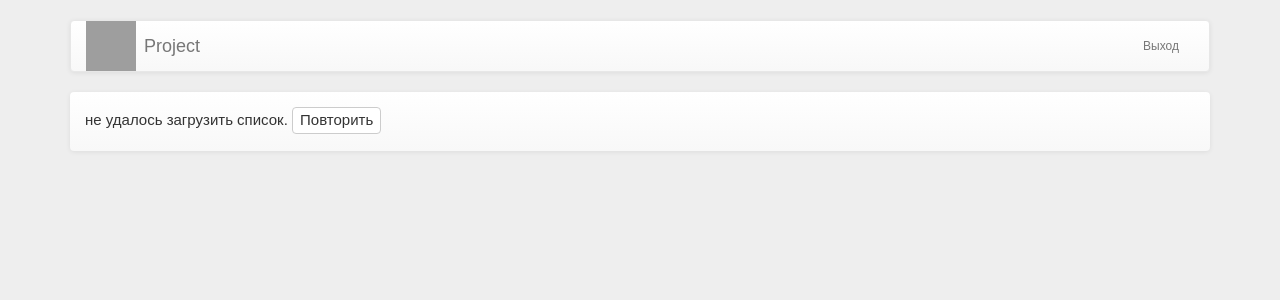
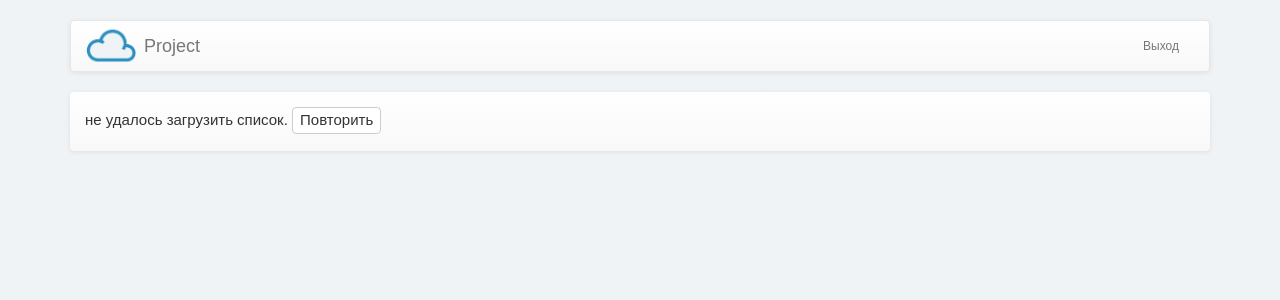
Before and after one commit to MuradGasanov/cloud, a Django app: template templates/main.html in a window 1280 px wide. Shown: the top 300 px of the page. Run offline with Django 3.2, Linux system fonts and the light colour scheme; the template is opened without the code that fills it, so the values that code supplies are empty; some libraries are stand-ins or nearby versions; grey boxes are pictures that could not be loaded.

Commit message:
design fix

```diff
--- a/main/static/css/base.css
+++ b/main/static/css/base.css
@@ -2,7 +2,7 @@
     padding-top: 20px;
     padding-bottom: 20px;
     color: #777;
-    background-color: #eee;
+    background-color: #eff3f6;
     font: normal 12px/14px Arial, Helvetica, Sans-serif;
 }
 
--- a/main/static/css/login.css
+++ b/main/static/css/login.css
@@ -1,6 +1,3 @@
-body{
-    background:#eff3f6;
-}
 .box
 {
     background:#fefefe;
--- a/templates/base.html
+++ b/templates/base.html
@@ -58,7 +58,7 @@
             <div class="container-fluid">
                 <!-- Brand and toggle get grouped for better mobile display -->
                 <a id="logo" href="#">
-                    <img src="{% static "img/base/cloud.png" %}" alt="Project" />
+                    <img src="{% static "img/base/cloud2.png" %}" alt="Project" />
                 </a>
                 <div class="navbar-header">
                     <button type="button" class="navbar-toggle" data-toggle="collapse"
--- a/templates/main.html
+++ b/templates/main.html
@@ -106,7 +106,7 @@
                 <div class="modal-content">
                     <div class="modal-header">
                         <button type="button" class="close" data-dismiss="modal" aria-hidden="true">&times;</button>
-                        <h4 class="modal-title" id="myModalLabel">Редактирование проекта</h4>
+                        <h4 class="modal-title" id="myModalLabel">Редактирование НИИ</h4>
                     </div>
                     <div class="modal-body">
                         <div id="add_nii" class="k-edit-form-container" style="width: inherit;">
@@ -114,7 +114,7 @@
                                 <label>Выберите Нии из списка<span class="required">*</span>:</label>
                             </div>
                             <div class="k-edit-field">
-                                <span class="nii_new k-button" style="float: right">
+                                <span class="nii_new k-button" title="Создать НИИ" style="float: right">
                                     <span class="glyphicon glyphicon-plus"></span></span>
                                 <input data-role="combobox"
                                         data-auto-bind="false"
@@ -153,7 +153,7 @@
                                 <label>Название<span class="required">*</span>:</label>
                             </div>
                             <div class="k-edit-field">
-                                <input type="text" class="k-textbox" name="name" required placeholder="Название проекта"
+                                <input type="text" class="k-textbox" name="name" required placeholder="Название НИИ"
                                        style="width: 100%"
                                        data-bind="value: o.name"/>
                             </div>
```
Also changed, not shown: main/static/img/base/cloud2.png (added).
